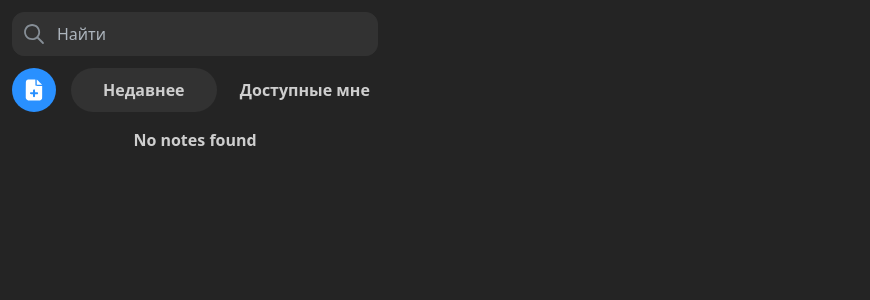
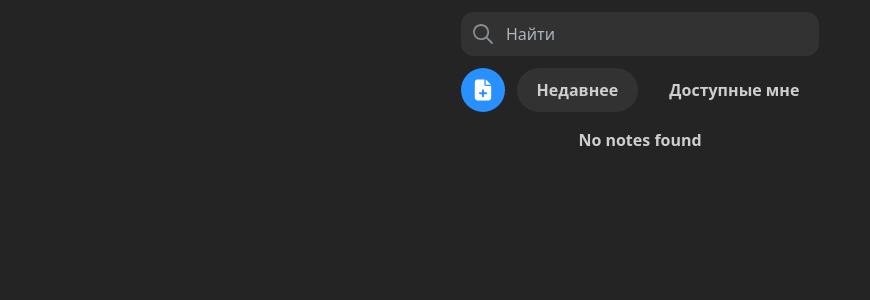
Before and after one commit to ultrasenses/noteblocks-miniapp, a React (Vite) app: page / in a window 1280 px wide. Shown: the top 300 px of the page, without its empty margins (0-870 px from the left). Built offline with nearby package versions, Linux system fonts and the light colour scheme; a web font is replaced by a local one.

Commit message:
-- initial notePage -- tabs -- theme/styles

```diff
--- a/src/Root.tsx
+++ b/src/Root.tsx
@@ -1,4 +1,4 @@
-import { MantineProvider } from '@mantine/core';
+import { Container, MantineProvider } from '@mantine/core';
 import {
   FC
   // , useEffect, useMemo
@@ -48,6 +48,7 @@ const Inner: FC = () => {
   return (
     <MantineProvider theme={theme}>
       <BrowserRouter>
+        <Container>
           <Routes>
             {routes.map((route) => (
               <Route
@@ -60,6 +61,7 @@ const Inner: FC = () => {
               element={<Navigate to='/' />}
             />
           </Routes>
+        </Container>
       </BrowserRouter>
     </MantineProvider>
   );
--- /dev/null
+++ b/src/pages/IndexPage/IndexPage.module.css
@@ -0,0 +1,37 @@
+.searchInput_textInput {
+    background-color: #323232!important;
+    height: 44px!important;
+    border-radius: 12px!important;
+    border-color: #323232!important;
+    font-size: 16px!important;
+    color: #AAAAAA!important;
+}
+.searchWrapper_textInput {
+    margin-bottom: 12px!important;
+}
+.addFileButton_box {
+    border-radius: 44px;
+    width: 44px;
+    height: 44px;
+    background-color: #2990FF;
+    display: flex;
+    align-items: center;
+    justify-content: center;
+}
+.tab_tabs {
+    display: flex;
+    align-items: center;
+    border-radius: 24px;
+    height: 44px;
+    &[data-active] {
+        background-color: #323232;
+    }
+}
+.label_tabs {
+    color: #CECECEFF!important;
+    font-size: 16px!important;
+    font-weight: 600!important
+}
+.list_tabs {
+    gap: 12px!important;
+}
--- a/src/pages/IndexPage.tsx
+++ b/src/pages/IndexPage/IndexPage.tsx
@@ -1,12 +1,13 @@
-import { Box, Text, TextInput } from '@mantine/core';
+import { Box, Tabs, Text, TextInput } from '@mantine/core';
 import { FC, useState } from 'react';
 import Masonry from 'react-layout-masonry';
 import { useNavigate } from 'react-router-dom';
 import { v4 as uuidv4 } from 'uuid';
-import AddFileIcon from '../assets/add-file.svg?react';
-import SearchIcon from '../assets/search.svg?react';
-import { PreviewCard } from '../components/PreviewCard';
-import { useNotesStore } from '../store/notesStore';
+import SearchIcon from '../../assets/search.svg?react';
+import AddFileIcon from '../../assets/add-file.svg?react';
+import { PreviewCard } from '../../components/PreviewCard';
+import { useNotesStore } from '../../store/notesStore';
+import classes from './IndexPage.module.css';
 
 export const IndexPage: FC = () => {
   const [selectedFilter, setSelectedFilter] = useState('recent');
@@ -47,28 +48,12 @@ export const IndexPage: FC = () => {
   const filteredNotes = notes.filter((note) => note.title.toLowerCase().includes(searchQuery.toLowerCase()));
 
   return (
-    <Box
-      maw='390px'
-      px={12}
-    >
+    <Box>
       <TextInput
         placeholder='Найти'
         value={searchQuery}
         onChange={(event) => setSearchQuery(event.currentTarget.value)}
-        styles={{
-          input: {
-            backgroundColor: '#323232',
-            height: 44,
-            borderRadius: 12,
-            borderColor: '#323232',
-            fontSize: 16,
-            color: '#AAAAAA'
-          },
-          wrapper: {
-            marginTop: 12,
-            marginBottom: 12
-          }
-        }}
+        classNames={{ input: classes.searchInput_textInput, wrapper: classes.searchWrapper_textInput }}
         leftSection={
           <SearchIcon
             width={24}
@@ -77,26 +62,22 @@ export const IndexPage: FC = () => {
         }
         leftSectionWidth={44}
       />
-      <Box
-        style={{
-          flexDirection: 'row',
-          display: 'flex',
-          gap: 12,
-          alignItems: 'center',
-          justifyContent: 'space-between'
+
+      <Tabs
+        defaultValue='recent'
+        variant='unstyled'
+        value={selectedFilter}
+        onChange={setSelectedFilter}
+        classNames={{
+          tab: classes.tab_tabs,
+          tabLabel: classes.label_tabs,
+          list: classes.list_tabs
         }}
       >
+        <Tabs.List grow>
           <Box
             onClick={handleAddNote}
-          style={{
-            borderRadius: 44,
-            width: 44,
-            height: 44,
-            backgroundColor: '#2990FF',
-            display: 'flex',
-            alignItems: 'center',
-            justifyContent: 'center'
-          }}
+            className={classes.addFileButton_box}
           >
             <AddFileIcon
               width={28}
@@ -105,29 +86,15 @@ export const IndexPage: FC = () => {
             />
           </Box>
           {filters.map((filter, index) => (
-          <Box
+            <Tabs.Tab
+              value={filter.value}
               key={index}
-            h={44}
-            w='40%'
-            style={{
-              display: 'flex',
-              alignItems: 'center',
-              justifyContent: 'center',
-              backgroundColor: selectedFilter === filter.value ? '#323232' : 'transparent',
-              borderRadius: 24
-            }}
-            onClick={() => setSelectedFilter(filter.value)}
-          >
-            <Text
-              size='md'
-              fw={600}
-              c='#CECECEFF'
             >
               {filter.label}
-            </Text>
-          </Box>
+            </Tabs.Tab>
           ))}
-      </Box>
+        </Tabs.List>
+      </Tabs>
       <Box
         bg='#242424'
         mt={16}
--- /dev/null
+++ b/src/pages/NotPage/NotePage.module.css
@@ -0,0 +1,26 @@
+.buttonsRow_box {
+    display: flex;
+    align-items: center;
+    justify-content: center;
+    flex-direction: row;
+    gap: 12px;
+    margin-bottom: 12px;
+}
+.openInBrowser_box {
+    align-items: center;
+    display: flex;
+    justify-content: center;
+    height: 36px;
+    background-color: #323232;
+    border-radius: 24px;
+    width: 60%;
+}
+.share_box {
+    align-items: center;
+    display: flex;
+    justify-content: center;
+    height: 36px;
+    background-color: #2990FF;
+    border-radius: 24px;
+    width: 40%;
+}
--- /dev/null
+++ b/src/pages/NotPage/NotePage.tsx
@@ -0,0 +1,44 @@
+import type { FC } from 'react';
+import { useParams } from 'react-router-dom';
+import { useNotesStore } from '../../store/notesStore';
+import { Box, Text } from '@mantine/core';
+import classes from './NotePage.module.css';
+import { Editor } from '../../components/BlockNoteEditor';
+
+export const NotePage: FC = () => {
+  const { id } = useParams<{ id: string }>();
+  const { getNoteById } = useNotesStore();
+
+  const note = getNoteById(id ?? '');
+
+  if (!note) {
+    return <div>Note not found</div>;
+  }
+  return (
+    <Box>
+      <Box className={classes.buttonsRow_box}>
+        <Box className={classes.openInBrowser_box}>
+          <Text
+            size='md'
+            fw={600}
+            c='#FFF'
+            ta='center'
+          >
+            Открыть в браузере
+          </Text>
+        </Box>
+        <Box className={classes.share_box}>
+          <Text
+            size='md'
+            fw={600}
+            c='#FFF'
+            ta='center'
+          >
+            Поделиться
+          </Text>
+        </Box>
+      </Box>
+      <Editor note={note} />
+    </Box>
+  );
+};
--- a/src/pages/NotePage.tsx
+++ /dev/null
@@ -1,16 +0,0 @@
-import type { FC } from 'react';
-import { useParams } from 'react-router-dom';
-import { Editor } from '../components/BlockNoteEditor';
-import { useNotesStore } from '../store/notesStore';
-
-export const NotePage: FC = () => {
-  const { id } = useParams<{ id: string }>();
-  const { getNoteById } = useNotesStore();
-
-  const note = getNoteById(id ?? '');
-
-  if (!note) {
-    return <div>Note not found</div>;
-  }
-  return <Editor note={note} />;
-};
--- a/src/pages/routes.ts
+++ b/src/pages/routes.ts
@@ -1,7 +1,7 @@
 import type { ComponentType, JSX } from 'react';
 
-import { IndexPage } from './IndexPage';
-import { NotePage } from './NotePage';
+import { IndexPage } from './IndexPage/IndexPage.tsx';
+import { NotePage } from './NotPage/NotePage.tsx';
 
 interface Route {
   path: string;
--- a/src/theme/index.ts
+++ b/src/theme/index.ts
@@ -1,4 +1,4 @@
-import { MantineThemeOverride } from '@mantine/core';
+import { Container, MantineThemeOverride } from '@mantine/core';
 import '../theme/index.css';
 
 export const createTheme = () => {
@@ -8,7 +8,17 @@ export const createTheme = () => {
     colors: {
       'telegram-blue': ['#e3f5ff', '#cce6ff', '#99cbff', '#62afff', '#3697ff', '#1887ff', '#007fff', '#006de5', '#0061ce', '#0053b6']
     },
-    focusRing: 'never'
+    focusRing: 'never',
+    components: {
+      Container: Container.extend({
+        vars: () => ({
+          root: {
+            '--container-size': '390px',
+            paddingTop: '12px'
+          }
+        })
+      })
+    }
   };
 
   return theme;
```
Lines whose indentation alone changed are shown as unchanged.
